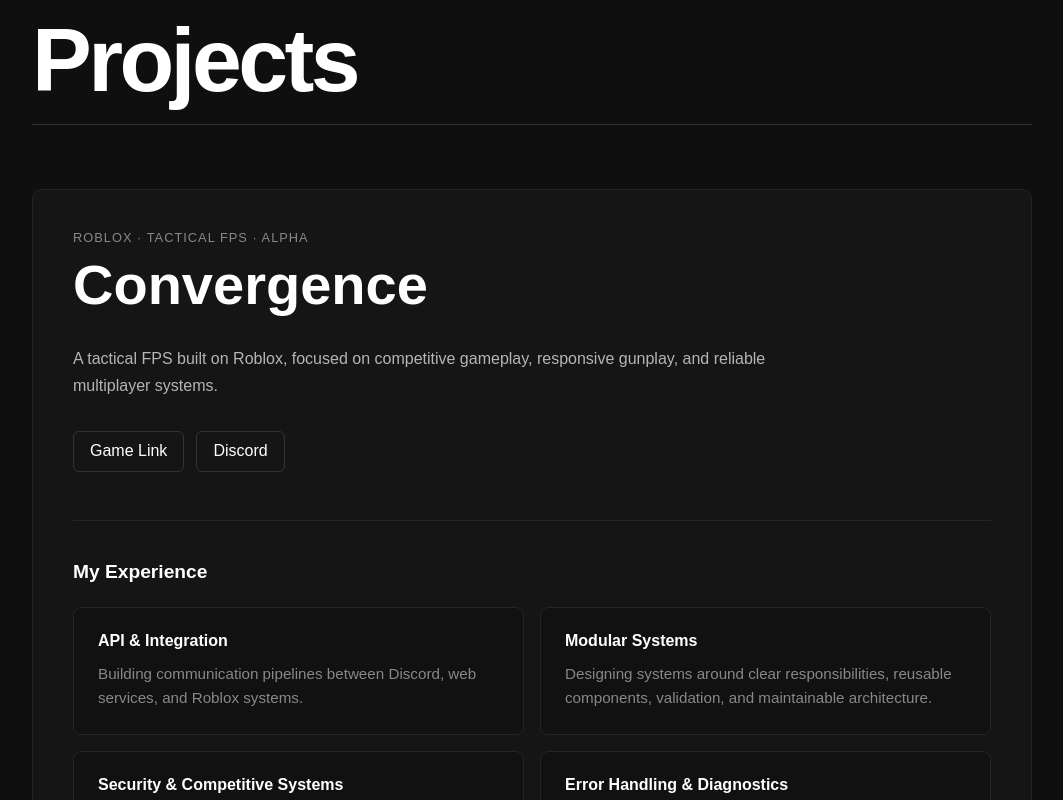
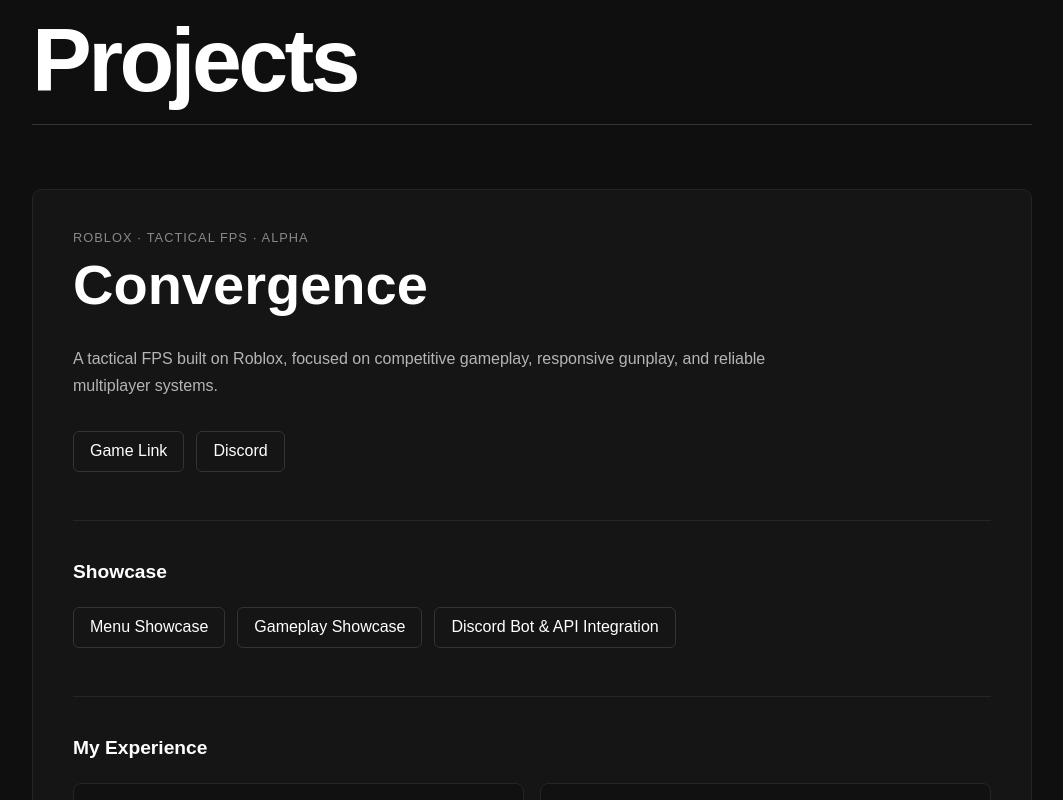
Before and after one commit to Splay143/portfolio, a website: page index.html in a window 1280 px wide. Shown: the part 2000-2800 px from the top of the page, without its empty margins (108-1171 px from the left). Drawn offline with Linux system fonts and the light colour scheme.

Commit message:
Add project showcases and Roblox profile link

```diff
--- a/index.html
+++ b/index.html
@@ -27,6 +27,14 @@
                     rel="noopener noreferrer"
                 >
                     GitHub
+                </a>
+
+                <a
+                    href="https://www.roblox.com/users/12308148/profile"
+                    target="_blank"
+                    rel="oopener noreferrer"
+                >
+                    Roblox
                 </a>
 
                 <a href="#projects">
@@ -92,6 +100,9 @@
             </div>
 
             <div class="section-content">
+
+                <!-- Convergence -->
+
                 <article class="project-card">
                     <div class="project-card-header">
                         <p class="project-label">
@@ -122,6 +133,36 @@
                                 rel="noopener noreferrer"
                             >
                                 Discord
+                            </a>
+                        </div>
+                    </div>
+
+                    <div class="project-showcase">
+                        <h4>Showcase</h4>
+
+                        <div class="showcase-links">
+                            <a
+                                href="https://youtu.be/VTJvfZ-uEVI?si=-5wcWB58YtSLcB1J"
+                                target="_blank"
+                                rel="noopener noreferrer"
+                            >
+                                Menu Showcase
+                            </a>
+
+                            <a
+                                href="https://youtu.be/thit1Exqu90?si=v1GeArGRFE01qmAB"
+                                target="_blank"
+                                rel="noopener noreferrer"
+                            >
+                                Gameplay Showcase
+                            </a>
+
+                            <a
+                                href="https://youtu.be/xiAtvQxoSM4?si=H3ux05DQxZ3L81zs"
+                                target="_blank"
+                                rel="noopener noreferrer"
+                            >
+                                Discord Bot & API Integration
                             </a>
                         </div>
                     </div>
@@ -170,6 +211,8 @@
                     </div>
                 </article>
 
+                <!-- Incursion -->
+
                 <article class="project-card">
                     <div class="project-card-header">
                         <p class="project-label">
@@ -181,11 +224,25 @@
 
                     <div class="project-card-body">
                         <p>
-                               An over-the-shoulder tactical shooter in early development,
-                                inspired by games such as The Division, Rainbow Six Siege,
-                                and Ghost Recon. The project currently focuses on building a strong
-                                foundation for tactical movement, camera control, and weapon systems.
+                            An over-the-shoulder tactical shooter in early development,
+                            inspired by games such as The Division, Rainbow Six Siege,
+                            and Ghost Recon. The project currently focuses on building a strong
+                            foundation for tactical movement, camera control, and weapon systems.
                         </p>
+                    </div>
+
+                    <div class="project-showcase">
+                        <h4>Showcase</h4>
+
+                        <div class="showcase-links">
+                            <a
+                                href="https://youtu.be/cPQuWLLe8Y8?si=-sS3aMeF9fLDZpZZ"
+                                target="_blank"
+                                rel="noopener noreferrer"
+                            >
+                                Development + Script Showcase
+                            </a>
+                        </div>
                     </div>
 
                     <div class="project-experience">
@@ -223,6 +280,7 @@
                         </div>
                     </div>
                 </article>
+
             </div>
         </section>
 
--- a/styles.css
+++ b/styles.css
@@ -249,6 +249,46 @@ body {
     transform: translateY(-2px);
 }
 
+/* Project showcase */
+
+.project-showcase {
+    margin-top: 3rem;
+    padding-top: 2.5rem;
+
+    border-top: 1px solid #252525;
+}
+
+.project-showcase h4 {
+    margin: 0 0 1.5rem;
+
+    font-size: 1.2rem;
+}
+
+.showcase-links {
+    display: flex;
+    flex-wrap: wrap;
+    gap: 0.75rem;
+}
+
+.showcase-links a {
+    padding: 0.65rem 1rem;
+
+    color: #ffffff;
+    text-decoration: none;
+
+    border: 1px solid #333333;
+    border-radius: 6px;
+
+    transition:
+        border-color 0.2s ease,
+        transform 0.2s ease;
+}
+
+.showcase-links a:hover {
+    border-color: #666666;
+    transform: translateY(-2px);
+}
+
 /* Project experience */
 
 .project-experience {
@@ -337,7 +377,8 @@ body {
     }
 
     .hero-links,
-    .project-links {
+    .project-links,
+    .showcase-links {
         flex-wrap: wrap;
         justify-content: center;
     }
@@ -352,6 +393,7 @@ body {
 
     .hero-links a,
     .project-links a,
+    .showcase-links a,
     .project-card,
     .content-card {
         transition: none;
```
